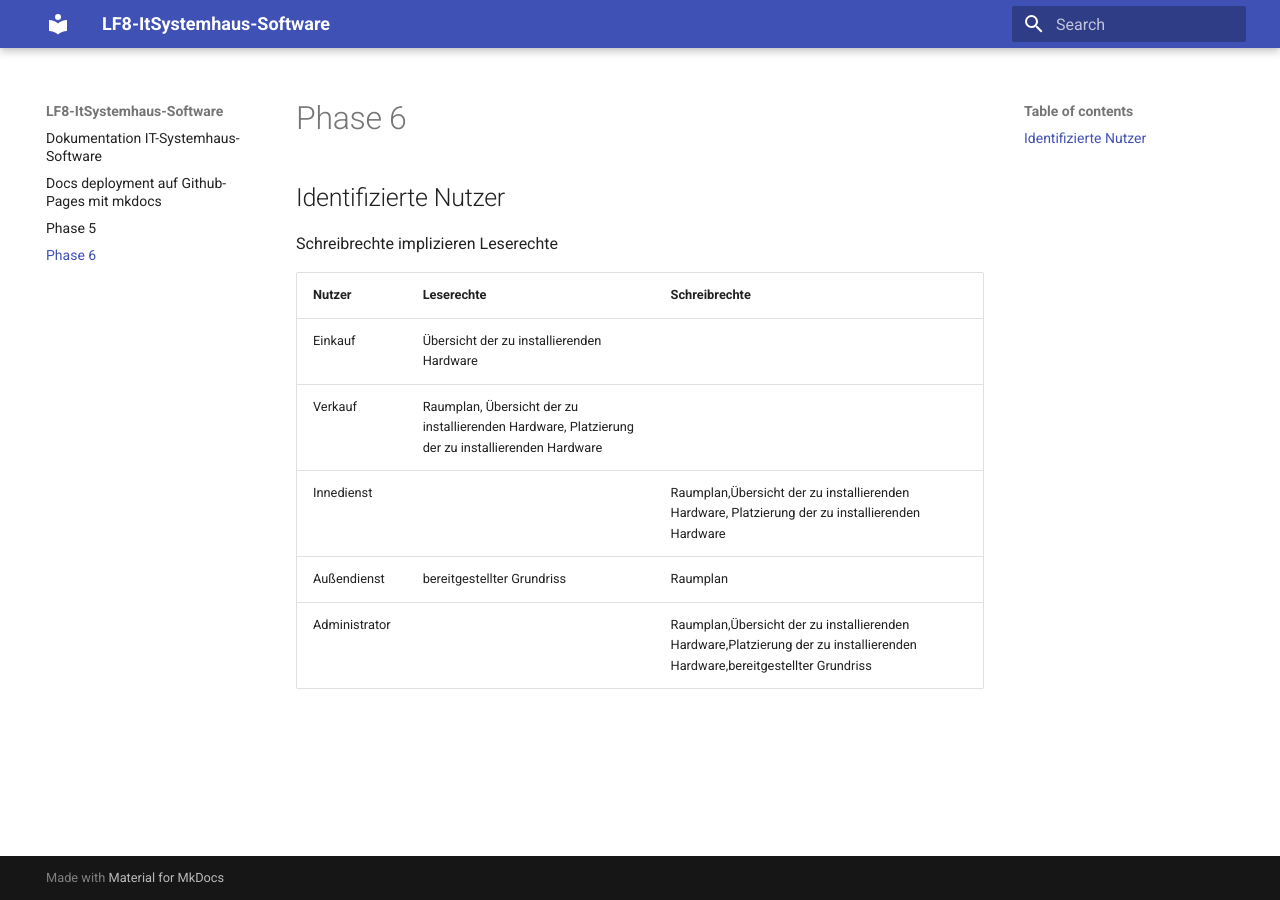
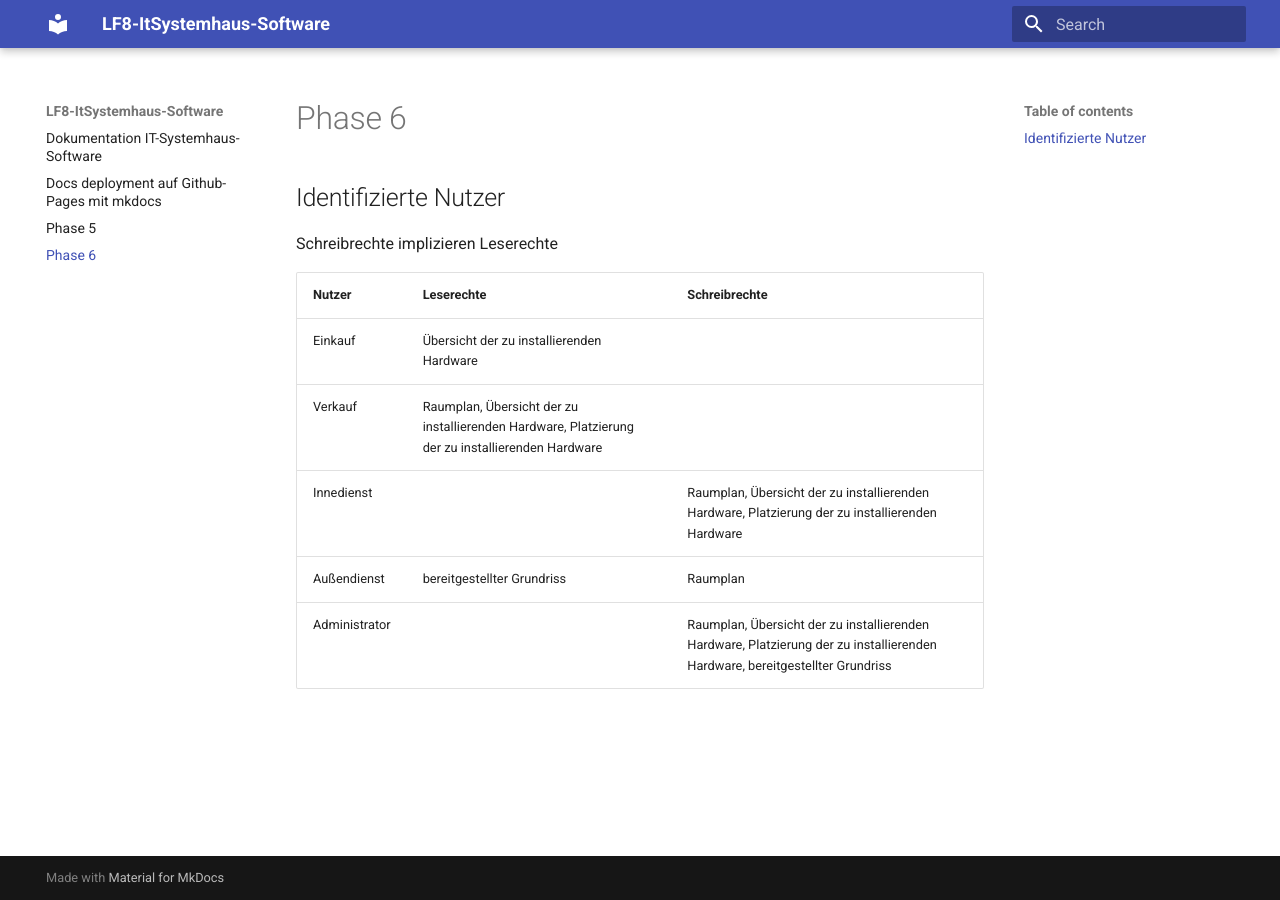
Before and after one commit to fabi321/lf8-itsystemhaus-software, an MkDocs documentation site: the page built from docs/phase6.md, in a window 1280 px wide. Built offline with MkDocs 1.6.1 and Material for MkDocs 9.7.7, drawn with Linux system fonts in a browser that asks for light colours.

Commit message:
formatting

```diff
--- a/docs/phase6.md
+++ b/docs/phase6.md
@@ -4,10 +4,10 @@
 
 Schreibrechte implizieren Leserechte
 
-| Nutzer | Leserechte |Schreibrechte|
-|--------|--------|-----|
-| Einkauf |  Übersicht der zu installierenden Hardware |  |
+| Nutzer | Leserechte | Schreibrechte |
+|--------|------------|---------------|
+| Einkauf | Übersicht der zu installierenden Hardware |  |
 | Verkauf | Raumplan, Übersicht der zu installierenden Hardware, Platzierung der zu installierenden Hardware |  |
-| Innedienst |  |Raumplan,Übersicht der zu installierenden Hardware, Platzierung der zu installierenden Hardware |
-|Außendienst |bereitgestellter Grundriss |Raumplan |
-| Administrator |  | Raumplan,Übersicht der zu installierenden Hardware,Platzierung der zu installierenden Hardware,bereitgestellter Grundriss |
+| Innedienst |  | Raumplan, Übersicht der zu installierenden Hardware, Platzierung der zu installierenden Hardware |
+| Außendienst | bereitgestellter Grundriss | Raumplan |
+| Administrator |  | Raumplan, Übersicht der zu installierenden Hardware, Platzierung der zu installierenden Hardware, bereitgestellter Grundriss |
```
